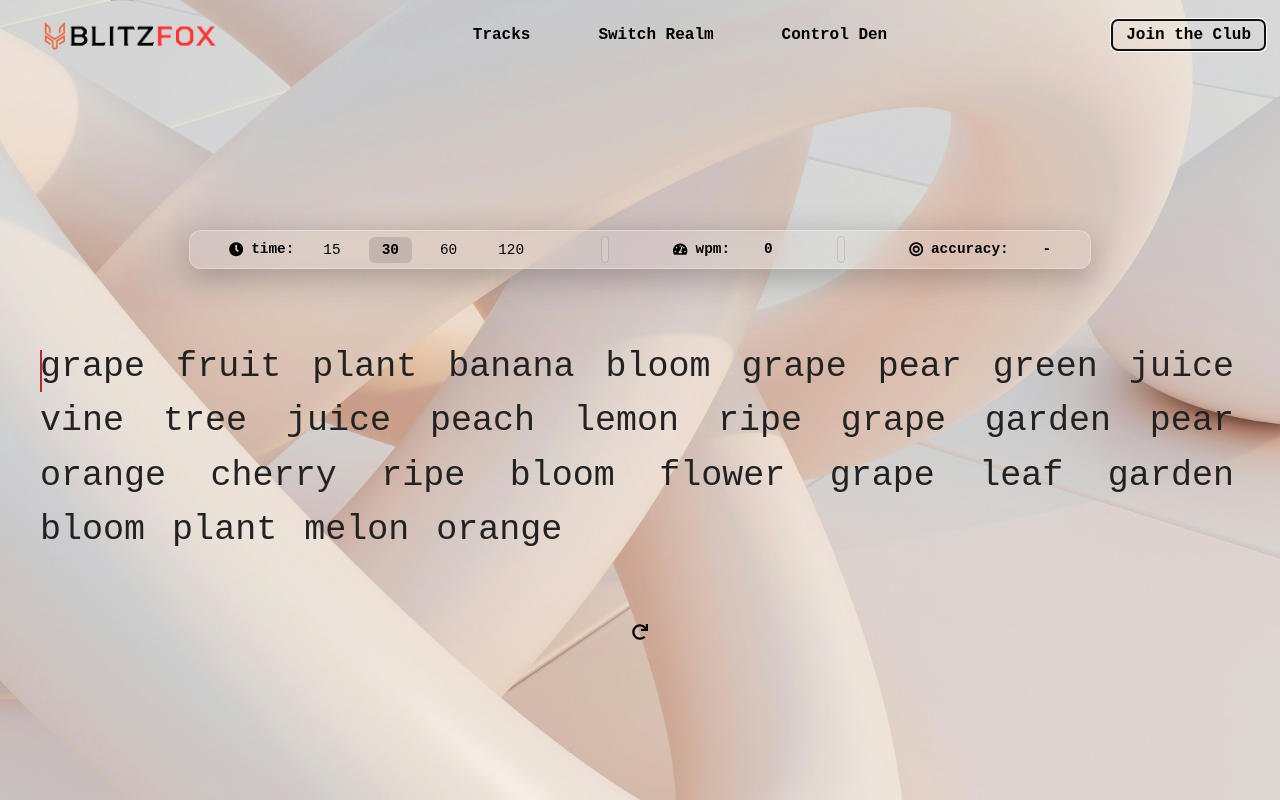
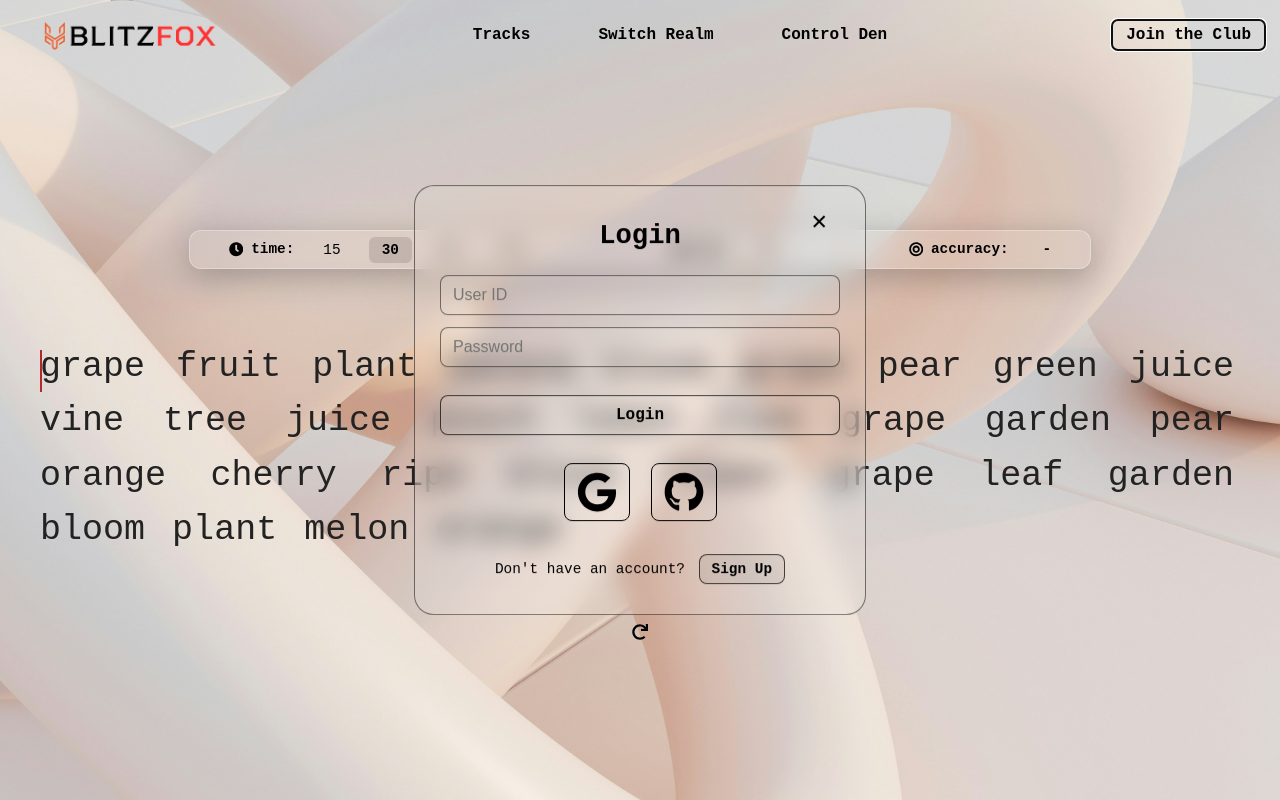
Before and after one commit to AnkitKumar2511/blitzfox, a React (Vite) app: page / in a window 1280 px wide. Both pictures are taken after a click on the button "Join the Club". Built offline with nearby package versions, Linux system fonts and the light colour scheme.

Commit message:
Created Authentication Popup in both modes

```diff
--- a/src/App.css
+++ b/src/App.css
@@ -152,7 +152,6 @@ html, body, #root {
   box-shadow: 0 8px 32px rgba(0, 0, 0, 0.25);
   backdrop-filter: blur(15px);
   -webkit-backdrop-filter: blur(15px);
-
   margin-top: 230px;
   margin-bottom: 3rem;
   max-width: 900px;
@@ -294,7 +293,6 @@ html, body, #root {
 }
 
 /* ================= RESET BUTTON ================= */
-/* ================= RESET BUTTON ================= */
 .reset-button {
   display: flex;
   align-items: center;
@@ -302,13 +300,13 @@ html, body, #root {
   margin-top: 70px;
   background-color: transparent;
   color: inherit;
-  border: 1px solid transparent; /* reserve border space */
+  border: 1px solid transparent;
   cursor: pointer;
   user-select: none;
   padding: 6px 14px;
   border-radius: 6px;
   transition: background-color 0.3s ease, transform 0.15s ease, border-color 0.3s ease;
-  position: relative; /* for tooltip */
+  position: relative;
 }
 
 /* Light mode hover */
@@ -330,9 +328,9 @@ html, body, #root {
 
 /* Tooltip styling */
 .reset-button::after {
-  content: "Restart"; /* tooltip text */
+  content: "Restart";
   position: absolute;
-  bottom: -32px; /* below the button */
+  bottom: -32px;
   left: 50%;
   transform: translateX(-50%);
   background: rgba(0,0,0,0.8);
@@ -347,22 +345,12 @@ html, body, #root {
   z-index: 10;
 }
 
-/* Tooltip appears on hover */
-.reset-button:hover::after {
-  opacity: 1;
-}
+.reset-button:hover::after { opacity: 1; }
 
 /* Light mode tooltip */
-.app-wrapper.light .reset-button::after {
-  background: rgba(0, 0, 0, 0.8);
-  color: #fff;
-}
-
+.app-wrapper.light .reset-button::after { background: rgba(0, 0, 0, 0.8); color: #fff; }
 /* Dark mode tooltip */
-.app-wrapper.dark .reset-button::after {
-  background: rgba(255, 255, 255, 0.9);
-  color: #000;
-}
+.app-wrapper.dark .reset-button::after { background: rgba(255, 255, 255, 0.9); color: #000; }
 
 /* ================= TYPING AREA ================= */
 .typing-area-box {
@@ -483,18 +471,10 @@ html, body, #root {
   transition: all 0.2s ease;
   background-color: transparent;
 }
-.close-btn:hover {
-  background: transparent;
-  transform: scale(1.5);
-}
+.close-btn:hover { transform: scale(1.5); }
 
 /* Popup title */
-.results-title {
-  text-align: center;
-  margin: 0 0 1rem 0;
-  font-size: 1.5rem;
-  font-weight: 700;
-}
+.results-title { text-align: center; margin: 0 0 1rem 0; font-size: 1.5rem; font-weight: 700; }
 
 /* ================= RESULTS GRAPH ================= */
 .results-graph {
@@ -506,10 +486,7 @@ html, body, #root {
   justify-content: center;
   overflow: hidden;
 }
-.results-graph:hover {
-  background: rgb(0, 0, 0);
-  overflow: hidden;
-}
+.results-graph:hover { background: rgb(0, 0, 0); overflow: hidden; }
 
 /* ================= RESULTS STATS GRID ================= */
 .results-stats {
@@ -554,3 +531,205 @@ html, body, #root {
   font-weight: 600;
   color: #ffffff;
 }
+
+/* ================= AUTH POPUP ================= */
+.auth-popup {
+  position: fixed;
+  top: 50%;
+  left: 50%;
+  transform: translate(-50%, -50%);
+  background: rgba(255, 255, 255, 0.08); /* default dark mode bg */
+  border: 1px solid rgba(255, 255, 255, 0.700); /* default dark mode border */
+  backdrop-filter: blur(12px);
+  border-radius: 20px;
+  padding: 30px 25px;
+  z-index: 300;
+  max-width: 400px;
+  width: 90%;
+  display: flex;
+  flex-direction: column;
+  gap: 18px;
+  animation: popupFade 0.25s ease;
+  color: #fff;
+  transition: background 0.3s ease, border 0.3s ease, color 0.3s ease;
+}
+
+/* Light mode auth popup */
+.app-wrapper.light .auth-popup {
+  background: rgba(255, 255, 255, 0.08);
+  border: 1px solid rgba(0, 0, 0, 0.5);
+  color: #000;
+}
+
+/* Close button */
+.auth-popup .close-btn {
+  top: 12px;
+  right: 12px;
+  color: inherit;
+  cursor: pointer;
+  transition: color 0.2s ease, transform 0.2s ease;
+}
+.auth-popup .close-btn:hover { transform: scale(1.4); }
+.auth-popup .close-btn:active { transform: scale(0.95); }
+
+/* Popup title */
+.auth-title {
+  font-size: 1.7rem;
+  text-align: center;
+  font-weight: 700;
+  margin: 0;
+}
+
+/* Input fields */
+.auth-fields { display: flex; flex-direction: column; gap: 12px; }
+.auth-input {
+  padding: 10px 12px;
+  border-radius: 8px;
+  border: 1px solid rgba(255, 255, 255, 0.700);
+  font-size: 1rem;
+  outline: none;
+  background: rgba(255,255,255,0.08);
+  color: inherit;
+  transition: background 0.3s, border 0.3s;
+}
+.app-wrapper.light .auth-input {
+  background: rgba(255, 255, 255, 0.08);
+  border: 1px solid rgba(0, 0, 0, 0.5);
+  color: #000;
+}
+.auth-input:focus { border-color: #66aaff; }
+
+/* Submit button */
+.auth-submit {
+  margin-top: 10px;
+  padding: 10px;
+  border-radius: 8px;
+  border: 1px solid rgba(255, 255, 255, 0.700);
+  background-color: rgba(255, 255, 255, 0.08);
+  font-weight: 600;
+  cursor: pointer;
+  transition: transform 0.15s ease, background-color 0.3s ease, border 0.3s ease;
+  color: inherit;
+}
+.auth-submit:hover {
+  transform: scale(0.97);
+  background-color: rgba(8, 8, 8, 0.303);
+}
+.auth-submit:active {
+  background-color: rgb(0, 0, 0);
+  transform: scale(0.95);
+}
+.app-wrapper.light .auth-submit {
+  border: 1px solid rgba(0, 0, 0, 0.7);
+  background-color: rgba(255, 255, 255, 0.08);
+  color: #000;
+}
+.app-wrapper.light .auth-submit:hover {
+  background-color: rgba(255, 255, 255, 0.271);
+}
+.app-wrapper.light .auth-submit:active {
+  background-color: rgba(255, 255, 255, 0.596);
+}
+
+/* Social Buttons */
+.auth-social {
+  display: flex;
+  gap: 21px;
+  margin-top: 10px;
+  justify-content: center;
+}
+
+.social-btn {
+  display: flex;
+  align-items: center;
+  gap: 8px;
+  padding: 8px 12px;
+  border-radius: 8px;
+  border: 1px solid rgba(255,255,255,0.3);
+  cursor: pointer;
+  font-size: 14px;
+  font-weight: 500;
+  transition: background 0.2s, transform 0.2s, border 0.2s, color 0.2s;
+  color: inherit;
+}
+.social-btn .social-icon {
+  width: 40px;
+  height: 40px;
+  flex-shrink: 0;
+  border-radius: 4px;
+}
+
+/* Specific colors for each service */
+.social-btn.google {
+  background-color: rgba(255, 255, 255, 0.08);
+  color: #4285F4;
+}
+.social-btn.github {
+  background-color: rgba(255, 255, 255, 0.08);
+  color: #fff;
+}
+
+/* Light mode overrides */
+.app-wrapper.light .social-btn {
+  border: 1px solid #000;
+  color: #000;
+}
+
+/* Dark mode overrides */
+.app-wrapper.dark .social-btn {
+  border: 1px solid #ffffff84;
+  color: #fff;
+}
+
+/* Hover and click effects (unchanged) */
+.social-btn:hover {
+  transform: translateY(-2px);
+  background-color: rgba(255, 255, 255, 0.15);
+  border-color: rgba(255, 255, 255, 0.5);
+}
+.social-btn:active {
+  transform: translateY(0);
+  background-color: rgba(255, 255, 255, 0.2);
+}
+
+/* Animation for popup fade */
+@keyframes popupFade {
+  0% { opacity: 0; transform: translate(-50%, -55%); }
+  100% { opacity: 1; transform: translate(-50%, -50%); }
+}
+
+/* ================= AUTH TOGGLE BUTTONS ================= */
+.auth-toggle {
+  text-align: center;
+  margin-top: 15px;
+  font-size: 0.9rem;
+  color: inherit;
+}
+
+/* Login/Signup buttons inside toggle */
+.auth-toggle button {
+  padding: 6px 12px;
+  margin-left: 5px;
+  border-radius: 8px;
+  font-weight: 600;
+  cursor: pointer;
+  transition: background 0.25s ease, transform 0.15s ease, border 0.25s ease, color 0.25s ease;
+}
+
+/* Light mode styling */
+.app-wrapper.light .auth-toggle button {
+  background-color: rgba(0, 0, 0, 0.05);
+  border: 1px solid rgba(0, 0, 0, 0.7);
+  color: #000;
+}
+.app-wrapper.light .auth-toggle button:hover { background-color: rgba(0, 0, 0, 0.1); transform: scale(0.97); }
+.app-wrapper.light .auth-toggle button:active { background-color: rgba(0, 0, 0, 0.15); transform: scale(0.95); }
+
+/* Dark mode styling */
+.app-wrapper.dark .auth-toggle button {
+  background-color: rgba(255, 255, 255, 0.08);
+  border: 1px solid rgba(255, 255, 255, 0.686);
+  color: #fff;
+}
+.app-wrapper.dark .auth-toggle button:hover { background-color: rgba(255, 255, 255, 0.15); transform: scale(0.97); }
+.app-wrapper.dark .auth-toggle button:active { background-color: rgba(255, 255, 255, 0.2); transform: scale(0.95); }
--- a/src/App.jsx
+++ b/src/App.jsx
@@ -2,6 +2,7 @@ import React, { useState, useEffect, useRef } from "react";
 import './App.css';
 import { FaClock, FaTachometerAlt, FaBullseye, FaRedo } from 'react-icons/fa';
 import { LineChart, Line, XAxis, YAxis, CartesianGrid, Tooltip, ResponsiveContainer } from "recharts";
+import { FaGoogle, FaGithub } from 'react-icons/fa';
 
 const WORDS_POOL = [
   "apple", "orange", "banana", "grape", "lemon", "mango",
@@ -31,6 +32,9 @@ export default function App() {
   const [liquidActive, setLiquidActive] = useState(false);
 
   const [showResults, setShowResults] = useState(false);
+  const [showAuthPopup, setShowAuthPopup] = useState(false);
+  const [isLoginMode, setIsLoginMode] = useState(true);
+
   const [historyWPM, setHistoryWPM] = useState([]);
   const [highestWPM, setHighestWPM] = useState(0);
   const [lowestWPM, setLowestWPM] = useState(Infinity);
@@ -84,7 +88,7 @@ export default function App() {
         setErrorCount(errors);
 
         setHistoryWPM(prev => [...prev, net]);
-        setHighestWPM(prev => Math.max(prev, wpm));
+        setHighestWPM(prev => Math.max(prev, net));
         setLowestWPM(prev => Math.min(prev, net));
       }, 1000);
     } else if (timeLeft === 0 && isActive) {
@@ -109,7 +113,6 @@ export default function App() {
     if (containerRef.current) containerRef.current.focus();
   }, [currentWordIndex, isActive]);
 
-  // ✅ Scrolling effect
   useEffect(() => {
     const currentWordElement = document.querySelector(`[data-word-index="${currentWordIndex}"]`);
     if (currentWordElement && typingBoxRef.current) {
@@ -159,7 +162,6 @@ export default function App() {
     return correct;
   };
 
-  // ✅ Key handling with line generation
   function handleKeyDown(e) {
     if (timeLeft === 0) return;
 
@@ -201,7 +203,6 @@ export default function App() {
         const currentEl = document.querySelector(`[data-word-index="${i}"]`);
         const nextEl = document.querySelector(`[data-word-index="${i + 1}"]`);
 
-        // ✅ Line-generation logic
         if (currentEl && nextEl && nextEl.offsetTop > currentEl.offsetTop) {
           const newLine = Array(10).fill(0).map(() => WORDS_POOL[Math.floor(Math.random() * WORDS_POOL.length)]);
           setWords(w => {
@@ -257,9 +258,61 @@ export default function App() {
             <span className="nav-item">Control Den</span>
           </div>
           <div className="nav-right">
-            <button className="join-club">Join the Club</button>
+            <button
+              className="join-club"
+              onClick={() => setShowAuthPopup(true)}
+            >
+              Join the Club
+            </button>
           </div>
         </nav>
+
+        {/* Auth Popup */}
+        {showAuthPopup && (
+          <div className="auth-popup">
+            <button
+              className="close-btn"
+              onClick={() => setShowAuthPopup(false)}
+            >
+              ✕
+            </button>
+
+            <h2 className="auth-title">{isLoginMode ? "Login" : "Sign Up"}</h2>
+
+            <div className="auth-fields">
+              <input type="text" placeholder="User ID" className="auth-input" />
+              <input type="password" placeholder="Password" className="auth-input" />
+            </div>
+
+            {/* Submit button */}
+            <button className="auth-submit">
+              {isLoginMode ? "Login" : "Sign Up"}
+            </button>
+
+            <div className="auth-social">
+              <button className="social-btn google">
+                <FaGoogle className="social-icon" />
+              </button>
+              <button className="social-btn github">
+                <FaGithub className="social-icon" />
+              </button>
+            </div>
+
+            <div className="auth-toggle">
+              {isLoginMode ? (
+                <span>
+                  Don't have an account?{" "}
+                  <button onClick={() => setIsLoginMode(false)}>Sign Up</button>
+                </span>
+              ) : (
+                <span>
+                  Have an account?{" "}
+                  <button onClick={() => setIsLoginMode(true)}>Login</button>
+                </span>
+              )}
+            </div>
+          </div>
+        )}
 
         {/* Metrics box */}
         <div
@@ -372,8 +425,6 @@ export default function App() {
 
             <h2 className="results-title">Test Results</h2>
 
-
-          {/* Graph */}
             <div className="results-graph">
               <ResponsiveContainer width="100%" height={250}>
                 <LineChart
@@ -389,7 +440,6 @@ export default function App() {
               </ResponsiveContainer>
             </div>
 
-            {/* Stats Grid */}
             <div className="results-stats">
               <div>
                 <strong>WPM</strong>
```
